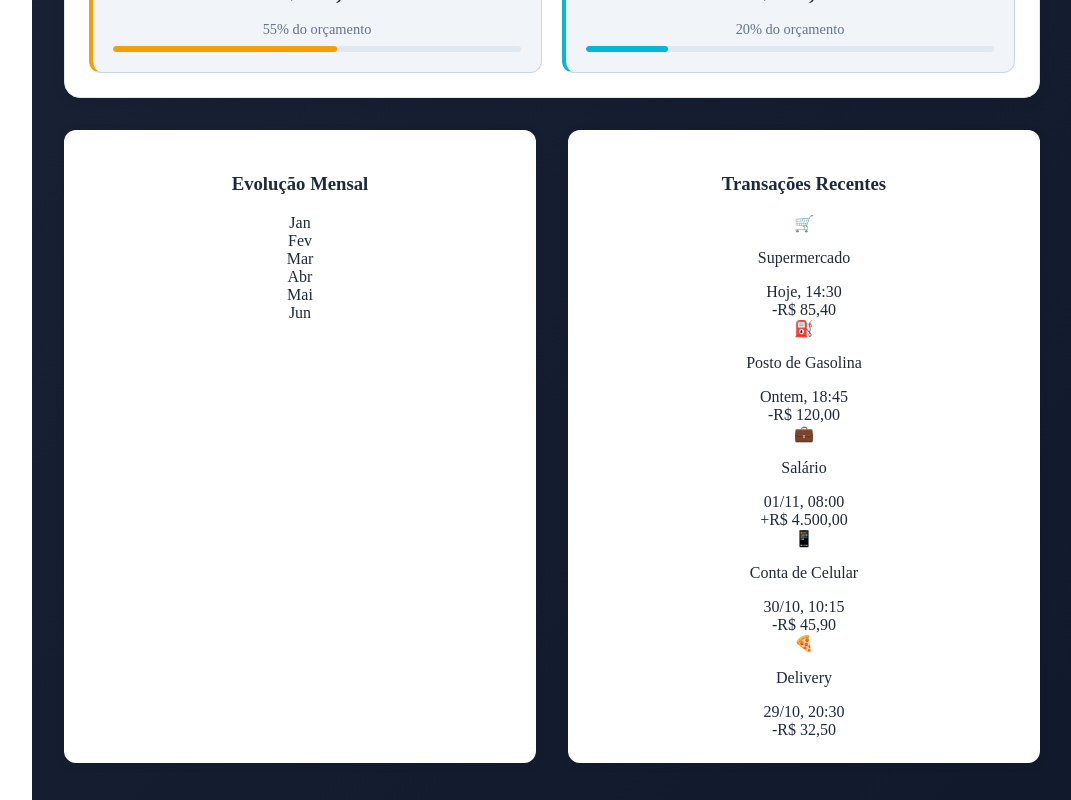
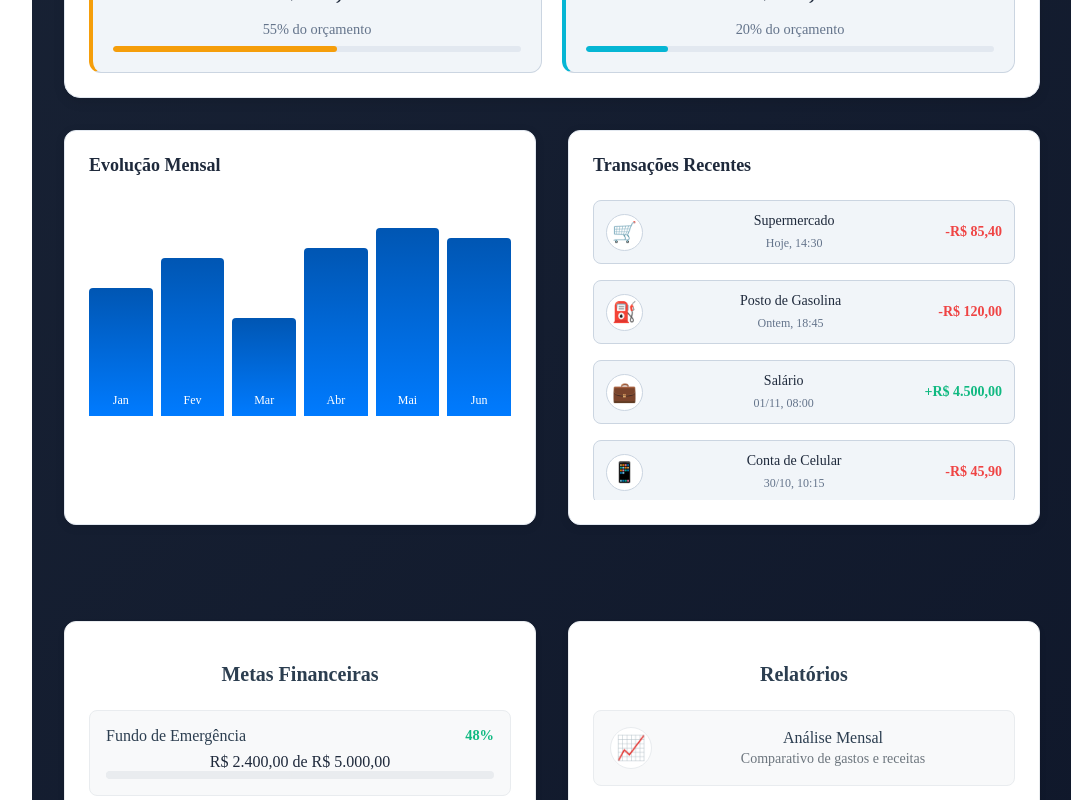
Before and after one commit to DiiasDev/dashboardRotina, a React (Create React App) app: page /Financeiro in a window 1280 px wide. Shown: the part 1740-2540 px from the top of the page, without its empty margins (208-1279 px from the left). Built offline with nearby package versions, Linux system fonts and the light colour scheme; the HTML template or start-up script is replaced by a standard one.

Commit message:
fix: ajuste nos estilos dos cards grafico e transição

```diff
--- a/src/Components/ChartsSection/ChartsSection.tsx
+++ b/src/Components/ChartsSection/ChartsSection.tsx
@@ -40,7 +40,7 @@ export default function ChartsSection({ transactions }: Props) {
                                 <p className={styles.transactionName}>{transaction.name}</p>
                                 <span className={styles.transactionDate}>{transaction.date}</span>
                             </div>
-                            <span className={`${styles.transactionAmount} ${transaction.isIncome ? styles.income : ''}`}>
+                            <span className={`${styles.transactionAmount} ${transaction.isIncome ? styles.income : styles.expense}`}>
                                 {transaction.isIncome ? '+' : '-'}R$ {transaction.amount.toLocaleString('pt-BR', { minimumFractionDigits: 2 })}
                             </span>
                         </div>
--- a/src/Components/ChartsSection/chartsSection.module.css
+++ b/src/Components/ChartsSection/chartsSection.module.css
@@ -22,15 +22,23 @@
 
 .chartCard,
 .transactionsCard {
-    background: white;
+  background: var(--color-card-financial);
+  border: 1px solid var(--color-card-financial-border);
   border-radius: 12px;
   padding: 1.5rem;
-    box-shadow: 0 2px 10px rgba(0, 0, 0, 0.1);
+  box-shadow: 0 2px 10px var(--color-card-financial-shadow);
+  transition: all 0.3s ease;
 }
 
-  .title {
-  .title {
-    color: var(--color-text);
+.chartCard:hover,
+.transactionsCard:hover {
+  box-shadow: var(--shadow-lg);
+}
+
+.title,
+.chartCard h3,
+.transactionsCard h3 {
+  color: var(--color-financial-text-primary);
   font-size: 1.25rem;
   font-weight: 600;
   margin: 0 0 1.5rem 0;
@@ -41,8 +49,6 @@
 
 .chartCard h3,
 .transactionsCard h3 {
-    margin: 0 0 1.5rem 0;
-    color: #111827;
   font-size: 1.125rem;
 }
 
@@ -64,7 +70,7 @@
 
 .bar {
   flex: 1;
-    background: linear-gradient(to top, #3b82f6, #60a5fa);
+  background: linear-gradient(to top, var(--color-primary), var(--color-primary-dark));
   border-radius: 4px 4px 0 0;
   display: flex;
   align-items: flex-end;
@@ -76,15 +82,15 @@
 
 .bar:hover {
   transform: scale(1.05);
+  opacity: 0.9;
 }
 
 .bar span {
   font-size: 0.75rem;
-    color: white;
+  color: var(--color-bg);
   font-weight: 500;
 }
 
-  .transactionsList {
 .transactionsList {
   display: flex;
   flex-direction: column;
@@ -93,14 +99,22 @@
   overflow-y: auto;
 }
 
-    .transactionItem {
-      display: flex;
-      align-items: center;
-      padding: 1rem;
-      background: var(--color-bg-secondary);
-      border-radius: 12px;
-      border: 1px solid var(--color-border);
-      transition: all 0.3s ease;
+.transactionsList::-webkit-scrollbar {
+  width: 4px;
+}
+
+.transactionsList::-webkit-scrollbar-track {
+  background: var(--color-financial-progress);
+  border-radius: 2px;
+}
+
+.transactionsList::-webkit-scrollbar-thumb {
+  background: var(--color-border);
+  border-radius: 2px;
+}
+
+.transactionsList::-webkit-scrollbar-thumb:hover {
+  background: var(--color-financial-text-muted);
 }
 
 .transaction {
@@ -108,32 +122,29 @@
   align-items: center;
   gap: 1rem;
   padding: 0.75rem;
-      background: #f9fafb;
+  background: var(--color-bg-secondary);
+  border: 1px solid var(--color-border);
   border-radius: 8px;
-    }
-
-    .transactionItem:hover {
-      background: var(--color-surface);
-      box-shadow: var(--shadow-sm);
+  transition: all 0.3s ease;
 }
 
 .transaction:hover {
-      background: #f3f4f6;
+  background: var(--color-card-financial);
+  box-shadow: var(--shadow-sm);
+  border-color: var(--color-primary);
 }
 
 .transactionIcon {
   font-size: 1.25rem;
-      width: 40px;
-      height: 40px;
-      background: white;
+  width: 35px;
+  height: 35px;
+  background: var(--color-card-financial);
+  border: 1px solid var(--color-border);
   border-radius: 50%;
   display: flex;
   align-items: center;
   justify-content: center;
-    }
-
-    .transactionInfo {
-      flex: 1;
+  color: var(--color-primary);
 }
 
 .transactionDetails {
@@ -143,42 +154,24 @@
 .transactionName {
   margin: 0 0 0.25rem 0;
   font-weight: 500;
-      color: #111827;
+  color: var(--color-financial-text-primary);
   font-size: 0.875rem;
 }
 
 .transactionDate {
   font-size: 0.75rem;
-      color: #6b7280;
+  color: var(--color-financial-text-secondary);
 }
 
 .transactionAmount {
   font-size: 0.875rem;
   font-weight: 600;
   margin: 0;
-    }
-
-    .income {
-      color: var(--color-status-iniciado);
-    }
-
-    .expense {
-      color: var(--color-status-parado);
-      font-weight: 600;
-      font-size: 0.875rem;
+  color: var(--color-expense);
 }
 
 .transactionAmount.income {
-      color: #10b981;
-    }
-
-    .transactionsList::-webkit-scrollbar {
-      width: 4px;
-    }
-
-    .transactionsList::-webkit-scrollbar-track {
-      background: #f1f5f9;
-      border-radius: 2px;
+  color: var(--color-income);
 }
 
 .showMore {
@@ -190,81 +183,11 @@
   border-radius: 8px;
   font-size: 0.875rem;
   font-weight: 500;
-
-      .showMore:hover {
-        background: var(--color-primary);
-        color: white;
-      }
+  cursor: pointer;
+  transition: all 0.3s ease;
 }
 
 .showMore:hover {
   background: var(--color-primary);
-      color: white;
-
-      .transactionsList::-webkit-scrollbar-thumb {
-        background: #cbd5e1;
-        border-radius: 2px;
+  color: var(--color-bg);
 }
-
-      .transactionsList::-webkit-scrollbar-thumb:hover {
-        background: #94a3b8;
-      }
-
-      .transactionIcon {
-        width: 35px;
-        height: 35px;
-        margin-right: 0.75rem;
-      }
-    }
-
-    .transactionIcon {
-      width: 35px;
-      height: 35px;
-      margin-right: 0.75rem;
-    }
-
-    /* Dark mode styles */
-    [data-theme="dark"] .chartCard,
-    [data-theme="dark"] .transactionsCard {
-      background: #1f2937;
-      box-shadow: 0 2px 10px rgba(0, 0, 0, 0.3);
-    }
-
-    [data-theme="dark"] .chartCard h3,
-    [data-theme="dark"] .transactionsCard h3 {
-      color: #f9fafb;
-    }
-
-    [data-theme="dark"] .transaction {
-      background: #374151;
-    }
-
-    [data-theme="dark"] .transaction:hover {
-      background: #4b5563;
-    }
-
-    [data-theme="dark"] .transactionIcon {
-      background: #1f2937;
-    }
-
-    [data-theme="dark"] .transactionName {
-      color: #f9fafb;
-    }
-
-    [data-theme="dark"] .transactionDate {
-      color: #9ca3af;
-    }
-
-    [data-theme="dark"] .transactionsList::-webkit-scrollbar-track {
-      background: #374151;
-    }
-
-    [data-theme="dark"] .transactionsList::-webkit-scrollbar-thumb {
-      background: #4b5563;
-    }
-
-    [data-theme="dark"] .transactionsList::-webkit-scrollbar-thumb:hover {
-      background: #6b7280;
-    }
-  }
-  }
```
Lines whose indentation alone changed are shown as unchanged.
